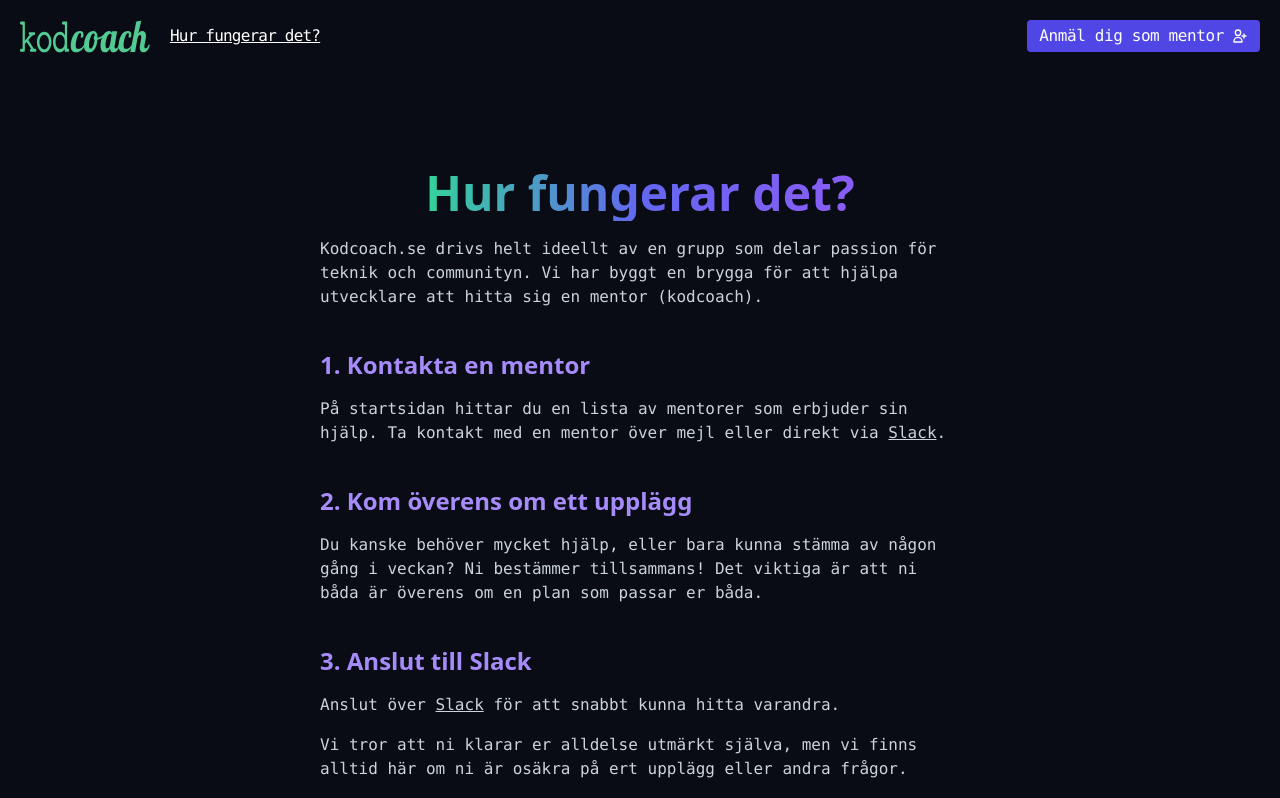
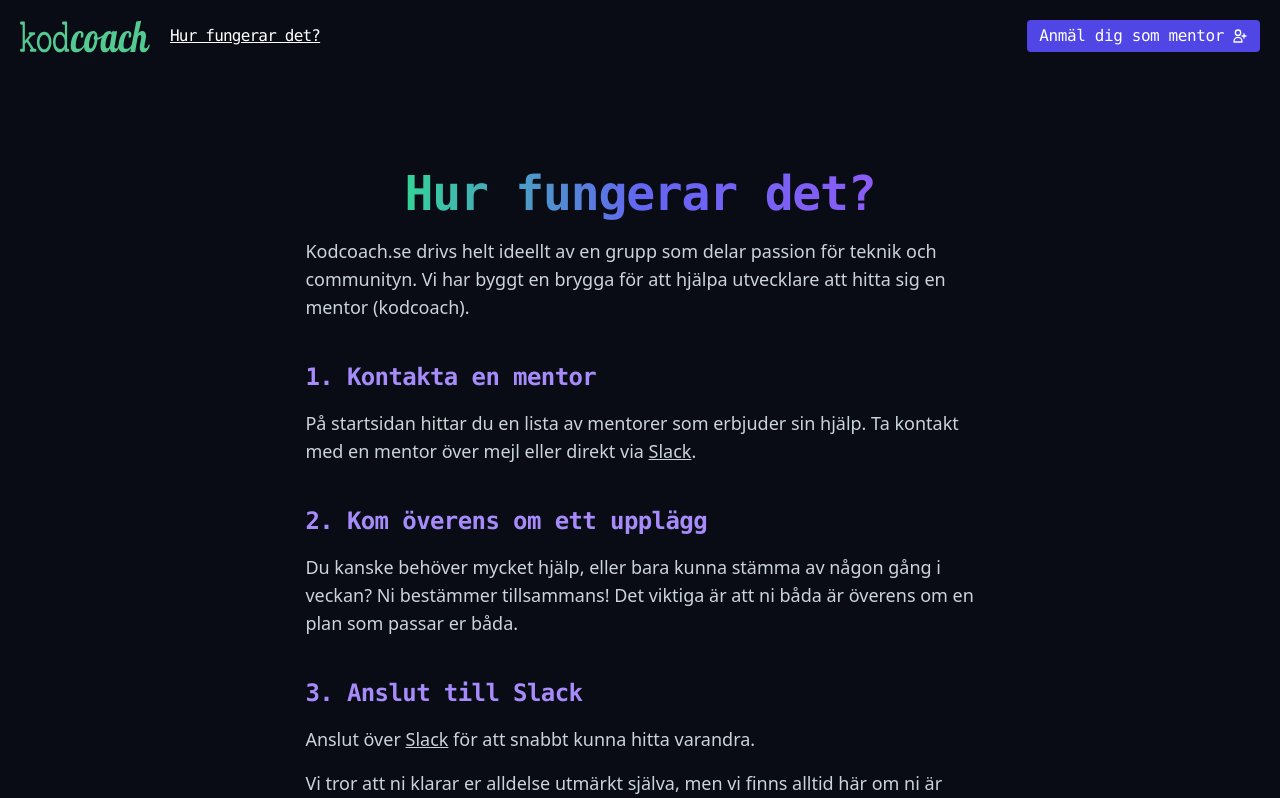
Before and after one commit to kodcoach/kodcoach.se, a Next.js app: page /hur-fungerar-det in a window 1280 px wide. Shown: the top 798 px of the page. Built offline with nearby package versions, Linux system fonts and the light colour scheme.

Commit message:
font adjustments

```diff
--- a/components/Badge/index.js
+++ b/components/Badge/index.js
@@ -1,7 +1,7 @@
 export default function Badge({ className = 'bg-gray-600 text-white', text }) {
   return (
     <span
-      className={`inline-flex items-center px-1.5 py-0.5 rounded text-xs font-mono ${className}`}
+      className={`inline-flex items-center px-1.5 py-0.5 rounded text-xs font-mono tracking-tight ${className}`}
     >
       {text}
     </span>
--- a/components/Content/index.js
+++ b/components/Content/index.js
@@ -1,7 +1,7 @@
 export default function Content({ title, children }) {
   return (
-    <div className="max-w-screen-sm mx-auto mb-8 sm:my-8 md:my-12 font-mono">
-      <h1 className="text-3xl sm:text-4xl md:text-5xl text-center font-bold font-sans">
+    <div className="max-w-prose mx-auto mb-8 sm:my-8 md:my-12 font-sans sm:text-lg">
+      <h1 className="text-3xl sm:text-4xl md:text-5xl text-center font-bold font-mono tracking-tight">
         <span className="block pb-1 max-w-max mx-auto bg-clip-text text-transparent bg-gradient-to-r from-green-400 via-indigo-500 to-purple-500">
           {title}
         </span>
--- a/pages/code-of-conduct.js
+++ b/pages/code-of-conduct.js
@@ -31,7 +31,7 @@ export default function PageCodeOfConduct() {
           Dåligt uppförande inkluderar men är inte begränsat till:
         </p>
 
-        <ul className="list-disc mb-4 ml-4">
+        <ul className="list-disc mt-8 mb-8 ml-5 space-y-4">
           <li>Stötande kommentarer relaterade till kön, könsidentitet och uttryck, sexuell läggning, funktionsvariation, psykisk sjukdom, neuro (a) typiska, fysiskt utseende, kroppsstorlek, ålder, ras eller religion.</li>
           <li>Oönskade kommentarer angående en persons livsstilsval och praxis, inklusive de som rör mat, hälsa, föräldraskap, droger och anställning.</li>
           <li>Medveten felkön eller användning av ”döda” eller avvisade namn</li>
--- a/pages/hur-fungerar-det.js
+++ b/pages/hur-fungerar-det.js
@@ -15,7 +15,7 @@ export default function PageHowItWorks() {
           utvecklare att hitta sig en mentor (kodcoach).
         </p>
 
-        <h2 className="text-2xl font-sans text-purple-400 mb-4 mt-10">
+        <h2 className="text-2xl font-mono tracking-tight text-purple-400 mb-4 mt-10">
           1. Kontakta en mentor
         </h2>
         <p className="mb-4">
@@ -24,7 +24,7 @@ export default function PageHowItWorks() {
           <Link href="/slack">Slack</Link>.
         </p>
 
-        <h2 className="text-2xl font-sans text-purple-400 mb-4 mt-10">
+        <h2 className="text-2xl font-mono tracking-tight text-purple-400 mb-4 mt-10">
           2. Kom överens om ett upplägg
         </h2>
         <p className="mb-4">
@@ -33,7 +33,7 @@ export default function PageHowItWorks() {
           överens om en plan som passar er båda.
         </p>
 
-        <h2 className="text-2xl font-sans text-purple-400 mb-4 mt-10">
+        <h2 className="text-2xl font-mono tracking-tight text-purple-400 mb-4 mt-10">
           3. Anslut till Slack
         </h2>
         <p className="mb-4">
--- a/pages/om-cookies.js
+++ b/pages/om-cookies.js
@@ -22,7 +22,7 @@ export default function PageAboutCookies() {
             https://www.pts.se/cookies
           </Link>
         </p>
-        <h2 className="text-2xl font-sans text-purple-400 mb-4 mt-10">
+        <h2 className="text-2xl font-mono tracking-tight text-purple-400 mb-4 mt-10">
           Hur används cookies på webbplatsen?
         </h2>
         <p className="mb-4">
@@ -37,7 +37,7 @@ export default function PageAboutCookies() {
           <Link href="https://policies.google.com/privacy">här</Link> för mer
           information.
         </p>
-        <h2 className="text-2xl font-sans text-purple-400 mb-4 mt-10">
+        <h2 className="text-2xl font-mono tracking-tight text-purple-400 mb-4 mt-10">
           Hur kan jag neka Cookies?
         </h2>
         <p className="mb-4">
```
